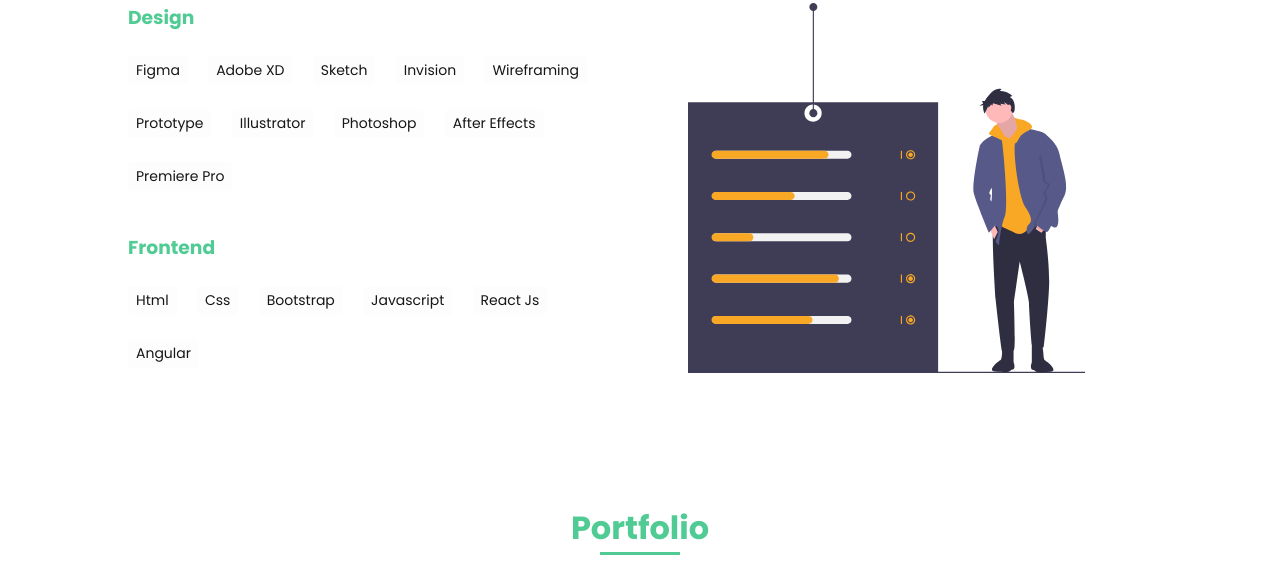
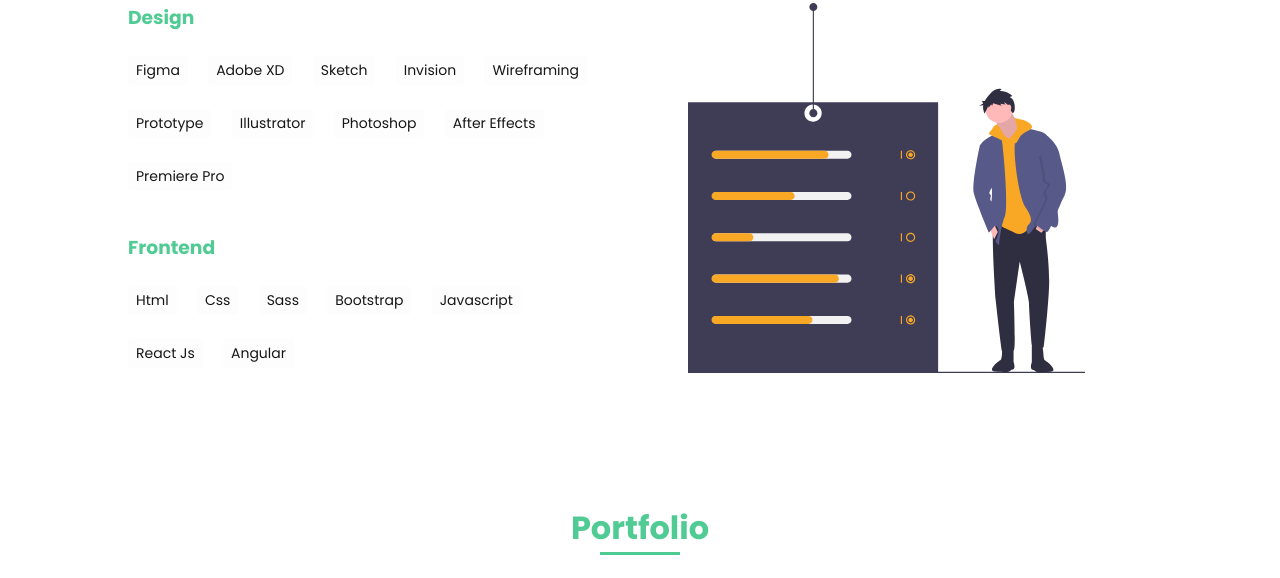
Before and after one commit to Murali-Dunna/Murali-Portfolio, a plain HTML site: page index.html in a window 1280 px wide. Shown: the part 1671-2249 px from the top of the page. Drawn offline with nearby package versions, Linux system fonts and the light colour scheme.

Commit message:
Update index.html

```diff
--- a/index.html
+++ b/index.html
@@ -95,6 +95,7 @@
                         <h3 class="skills__subtitle">Frontend</h3>
                         <span class="skills__name">Html</span>
                         <span class="skills__name">Css</span>
+                        <span class="skills__name">Sass</span>
                         <span class="skills__name">Bootstrap</span>
                         <span class="skills__name">Javascript</span>
                         <span class="skills__name">React Js</span>
```
